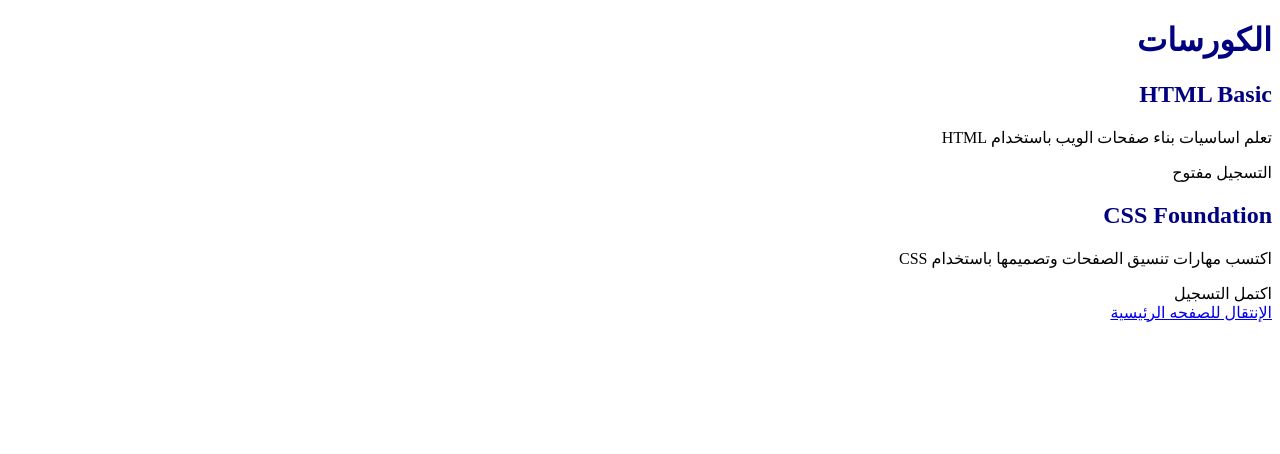
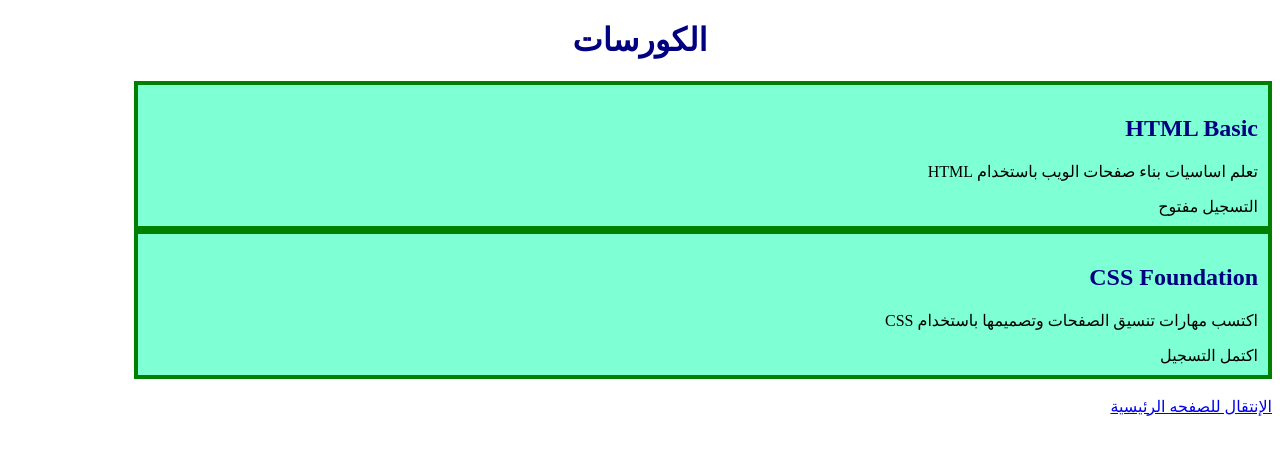
Before and after one commit to daash1234-arch/coderz-institute, a plain HTML site: page session6/assiment1/pages/courses.html in a window 1280 px wide. Drawn offline with Linux system fonts and the light colour scheme.

Commit message:
the same background for cords

```diff
--- a/session6/assiment1/pages/courses.html
+++ b/session6/assiment1/pages/courses.html
@@ -15,15 +15,19 @@
         <h1> الكورسات </h1>
         <!-- data-status save data attribute تستخدم في حاله البطاقه المتغيره-->
         <artical class="coruse-card" data-status="open">
+            <div class="all">
                 <h2>HTML Basic</h2>
                 <p >تعلم اساسيات بناء صفحات الويب باستخدام HTML </p>
                 <span class="status">التسجيل مفتوح</span>
+            </div>
         </artical>
 
         <artical class="coruse-card" data-status="Full">
+            <div class="all">
                 <h2>CSS Foundation</h2>
                 <p>اكتسب مهارات تنسيق الصفحات وتصميمها باستخدام CSS</p>
                 <span class="status">اكتمل التسجيل </span>
+            </div>
         </artical><br>
         <a class="courses" href="../index.html">الإنتقال للصفحه الرئيسية</a>
     </main>
--- a/session6/assiment1/styles.css
+++ b/session6/assiment1/styles.css
@@ -2,7 +2,19 @@
 
       }
 
- h1,h2 {
+h1,h2 {
         color:var(--brand);
 
         }
+
+h1{
+    text-align: center;
+}
+
+.all{
+        box-sizing: border-box;
+        width: 90%;
+        padding: 10px;
+        border: 4px solid green;
+        background-color: aquamarine;
+}
```
